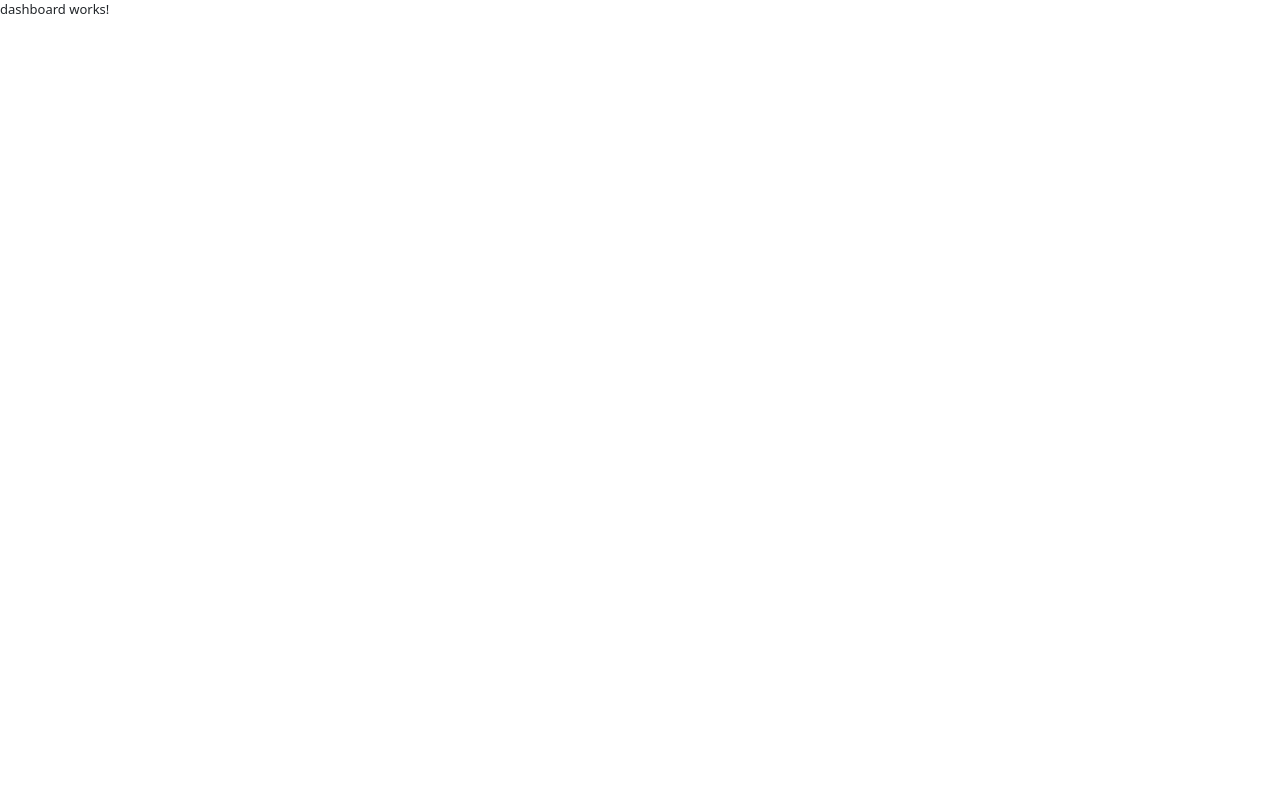
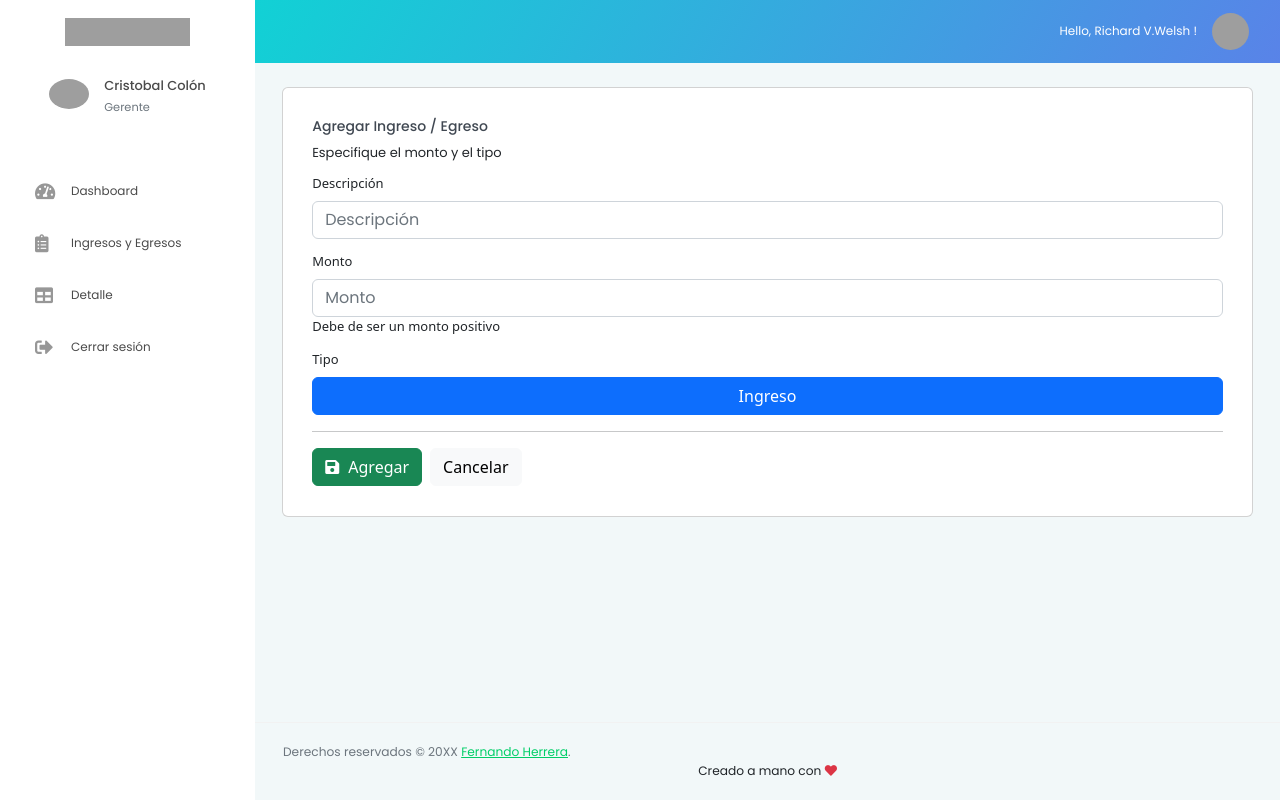
Before and after one commit to LaietiMcLean/Redux-IngresosyEgresos-APP_Learning, an Angular app: page /ingreso-egreso in a window 1280 px wide. Before the commit this address led to /. Built offline with nearby package versions, Linux system fonts and the light colour scheme; grey boxes are pictures that could not be loaded.

Commit message:
feat(): dashboard routes and its html pages

```diff
--- a/src/app/app-routing.module.ts
+++ b/src/app/app-routing.module.ts
@@ -3,11 +3,12 @@ import { Routes, RouterModule } from '@angular/router';
 import { LoginComponent } from './auth/login/login.component';
 import { RegisterComponent } from './auth/register/register.component';
 import { DashboardComponent } from './dashboard/dashboard.component';
+import { dashboardRoutes } from './dashboard/dashboard.routes';
 
 const routes: Routes = [
   { path: 'login', component: LoginComponent },
   { path: 'register', component: RegisterComponent },
-  { path: '', component: DashboardComponent },
+  { path: '', component: DashboardComponent, children: dashboardRoutes },
   { path: '**', redirectTo: '' },
 ];
 
--- a/src/app/dashboard/dashboard.component.html
+++ b/src/app/dashboard/dashboard.component.html
@@ -1 +1,10 @@
-<p>dashboard works!</p>
+<app-navbar></app-navbar>
+<div class="page-body-wrapper">
+  <app-sidebar></app-sidebar>
+  <div class="main-panel">
+    <div class="content-wrapper">
+      <router-outlet></router-outlet>
+    </div>
+    <app-footer></app-footer>
+  </div>
+</div>
--- /dev/null
+++ b/src/app/dashboard/dashboard.routes.ts
@@ -0,0 +1,11 @@
+import { Routes } from '@angular/router';
+import { DetalleComponent } from '../ingreso-egreso/detalle/detalle.component';
+import { EstadisticaComponent } from '../ingreso-egreso/estadistica/estadistica.component';
+import { IngresoEgresoComponent } from '../ingreso-egreso/ingreso-egreso.component';
+
+
+export const dashboardRoutes: Routes = [
+  {path: '', component: EstadisticaComponent},
+  {path: 'ingreso-egreso', component: IngresoEgresoComponent},
+  {path: 'detalle', component: DetalleComponent},
+];
--- a/src/app/ingreso-egreso/detalle/detalle.component.html
+++ b/src/app/ingreso-egreso/detalle/detalle.component.html
@@ -1 +1,32 @@
-<p>detalle works!</p>
+<div class="row">
+  <div class="col-12">
+      <div class="card">
+        <div class="card-body">
+          <h4 class="card-title">Detalle de ingreso egreso</h4>
+
+          <table class="table">
+            <thead>
+              <tr>
+                <th>Descripción</th>
+                <th>Monto</th>
+                <th>Tipo</th>
+                <th></th>
+              </tr>
+            </thead>
+
+            <tbody>
+              <tr>
+                <td>Descripción</td>
+                <td>Monto</td>
+                <td>Tipo</td>
+                <td>acciones</td>
+              </tr>
+            </tbody>
+
+          </table>
+
+
+        </div>
+      </div>
+  </div>
+</div>
--- a/src/app/ingreso-egreso/estadistica/estadistica.component.html
+++ b/src/app/ingreso-egreso/estadistica/estadistica.component.html
@@ -1 +1,45 @@
-<p>estadistica works!</p>
+<div class="row">
+  <div class="col-6">
+      <div class="card card-statistics">
+        <div class="card-body">
+
+          <div class="clearfix">
+            <div class="float-left">
+              <i class="fa fa-money-bill-alt text-success icon-lg"></i>
+            </div>
+            <div class="float-right">
+              <p class="mb-0 text-right">Ingresos</p>
+              <div class="fluid-container">
+                <h3 class="font-weight-medium text-right mb-0">$65,650</h3>
+              </div>
+            </div>
+          </div>
+          <p class="text-muted mt-3 mb-0">
+            <i class="mdi mdi-alert-octagon mr-1" aria-hidden="true"></i> 65% lower growth
+          </p>
+        </div>
+      </div>
+    </div>
+
+    <div class="col-6">
+        <div class="card card-statistics">
+          <div class="card-body">
+
+            <div class="clearfix">
+              <div class="float-left">
+                <i class="fa fa-shipping-fast text-danger icon-lg"></i>
+              </div>
+              <div class="float-right">
+                <p class="mb-0 text-right">Ingresos</p>
+                <div class="fluid-container">
+                  <h3 class="font-weight-medium text-right mb-0">$65,650</h3>
+                </div>
+              </div>
+            </div>
+            <p class="text-muted mt-3 mb-0">
+              <i class="mdi mdi-alert-octagon mr-1" aria-hidden="true"></i> 65% lower growth
+            </p>
+          </div>
+        </div>
+      </div>
+</div>
--- a/src/app/ingreso-egreso/ingreso-egreso.component.html
+++ b/src/app/ingreso-egreso/ingreso-egreso.component.html
@@ -1 +1,57 @@
-<p>ingreso-egreso works!</p>
+<div class="row">
+  <div class="col-12">
+      <div class="card">
+        <div class="card-body">
+          <h4 class="card-title">Agregar Ingreso / Egreso</h4>
+          <p class="card-description">
+            Especifique el monto y el tipo
+          </p>
+
+          <form>
+
+            <div class="form-group">
+              <label>Descripción</label>
+              <input type="text"
+                     class="form-control"
+                     placeholder="Descripción"
+                     name="descripcion">
+            </div>
+
+            <div class="form-group">
+                <label>Monto</label>
+                <input type="number"
+                       class="form-control"
+                       placeholder="Monto"
+                       name="monto">
+                  <p>
+                    Debe de ser un monto positivo
+                  </p>
+              </div>
+
+            <div class="form-group">
+                <label>Tipo</label>
+                <br>
+                <button type="button" class="btn btn-primary btn-block">Ingreso</button>
+                <!-- <button type="button" class="btn btn-warning btn-block">Egreso</button> -->
+            </div>
+
+            <hr>
+            <button type="button" class="btn btn-success mr-2">
+              <i class="fa fa-save"></i>
+              Agregar
+            </button>
+
+            <!--
+              <button disabled class="btn btn-success mr-2">
+                <i class="fa fa-spin fa-sync"></i>
+                Espere por favor...
+              </button>
+            -->
+
+            <button type="reset" class="btn btn-light">Cancelar</button>
+
+          </form>
+        </div>
+      </div>
+    </div>
+</div>
--- a/src/app/shared/sidebar/sidebar.component.html
+++ b/src/app/shared/sidebar/sidebar.component.html
@@ -20,28 +20,28 @@
     </li>
 
     <li class="nav-item">
-      <a class="nav-link">
+      <a class="nav-link" routerLink="/dashboard">
         <i class="menu-icon fa fa-tachometer-alt"></i>
         <span class="menu-title">Dashboard</span>
       </a>
     </li>
 
     <li class="nav-item">
-      <a class="nav-link">
+      <a class="nav-link" routerLink="/ingreso-egreso">
         <i class="menu-icon fa fa-clipboard-list"></i>
         <span class="menu-title">Ingresos y Egresos</span>
       </a>
     </li>
 
     <li class="nav-item">
-      <a class="nav-link">
+      <a class="nav-link" routerLink="/detalle">
         <i class="menu-icon fa fa-table"></i>
         <span class="menu-title">Detalle</span>
       </a>
     </li>
 
     <li class="nav-item">
-      <a class="nav-link cursor">
+      <a class="nav-link cursor" routerLink="/login">
         <i class="menu-icon fa fa-sign-out-alt"></i>
         <span class="menu-title">Cerrar sesión</span>
       </a>
```
Also changed, not shown: src/app/app.component.html (+0 -13 lines).
